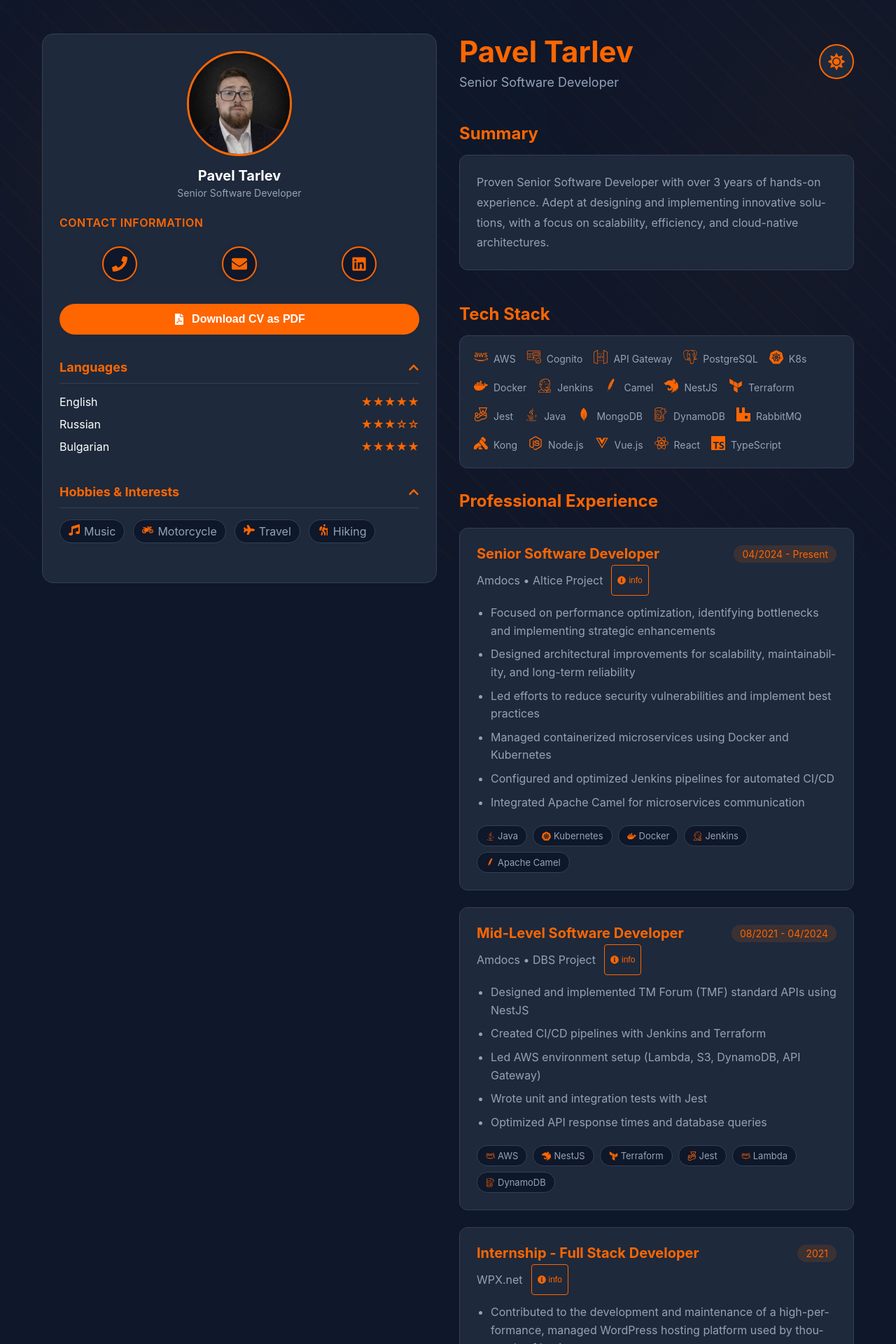
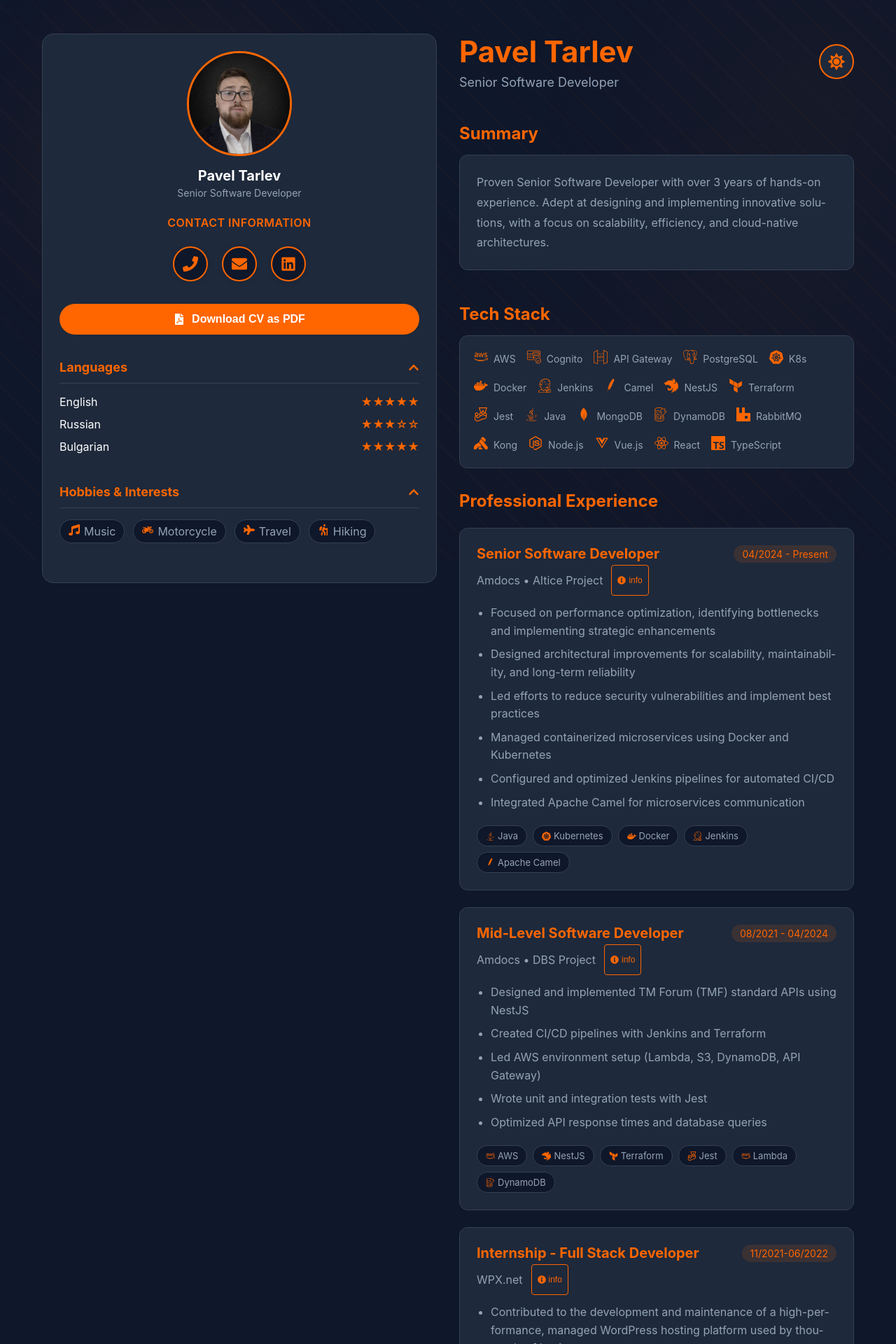
Before and after one commit to PavelTarlev1/CV-website, a React (Vite) app: page / in a window 1280 px wide. Shown: the top 1920 px of the page at 70% size. Built offline with nearby package versions, Linux system fonts and the light colour scheme.

Commit message:
fixing 'contact Information to be in middle

```diff
--- a/src/components/Main/Experience.tsx
+++ b/src/components/Main/Experience.tsx
@@ -2,7 +2,7 @@
 import { useTheme } from '../Layout/ThemeProvider';
 import { ExperienceCard } from './ExperienceCard';
 import type { IExperience } from '../../types';
-import { experiences } from '../../data/experiencees';
+import { experiences } from '../../data/experiences';
 
 interface ExperienceProps {
   openProjects: {
--- a/src/components/Sidebar/ContactInfo.tsx
+++ b/src/components/Sidebar/ContactInfo.tsx
@@ -131,17 +131,20 @@
         fontWeight: '600',
         marginBottom: '16px',
         textTransform: 'uppercase',
-        letterSpacing: '0.5px'
+        letterSpacing: '0.5px',
+        textAlign: 'center' // Center the heading
       }}>
         Contact Information
       </h3>
 
       <div style={{
         display: 'flex',
-        justifyContent: 'space-around',
+        justifyContent: 'center', // Changed from 'space-around' to 'center'
         alignItems: 'center',
+        gap: '20px', // Add gap between icons
         padding: '8px 0',
-        position: 'relative'
+        position: 'relative',
+        width: '100%'
       }}>
         {/* Phone */}
         <div ref={phoneRef} style={{ position: 'relative' }}>
--- a/src/data/experiencees.ts
+++ b/src/data/experiences.ts
@@ -37,7 +37,7 @@
   {
     title: "Internship - Full Stack Developer",
     company: "WPX.net",
-    period: "2021",
+    period: "11/2021-06/2022",
     description: [
       "Contributed to the development and maintenance of a high-performance, managed WordPress hosting platform used by thousands of businesses",
       "Developed REST APIs and microservices with Node.js, NestJS, and Vue.js to support the platform's backend functionality",
```
